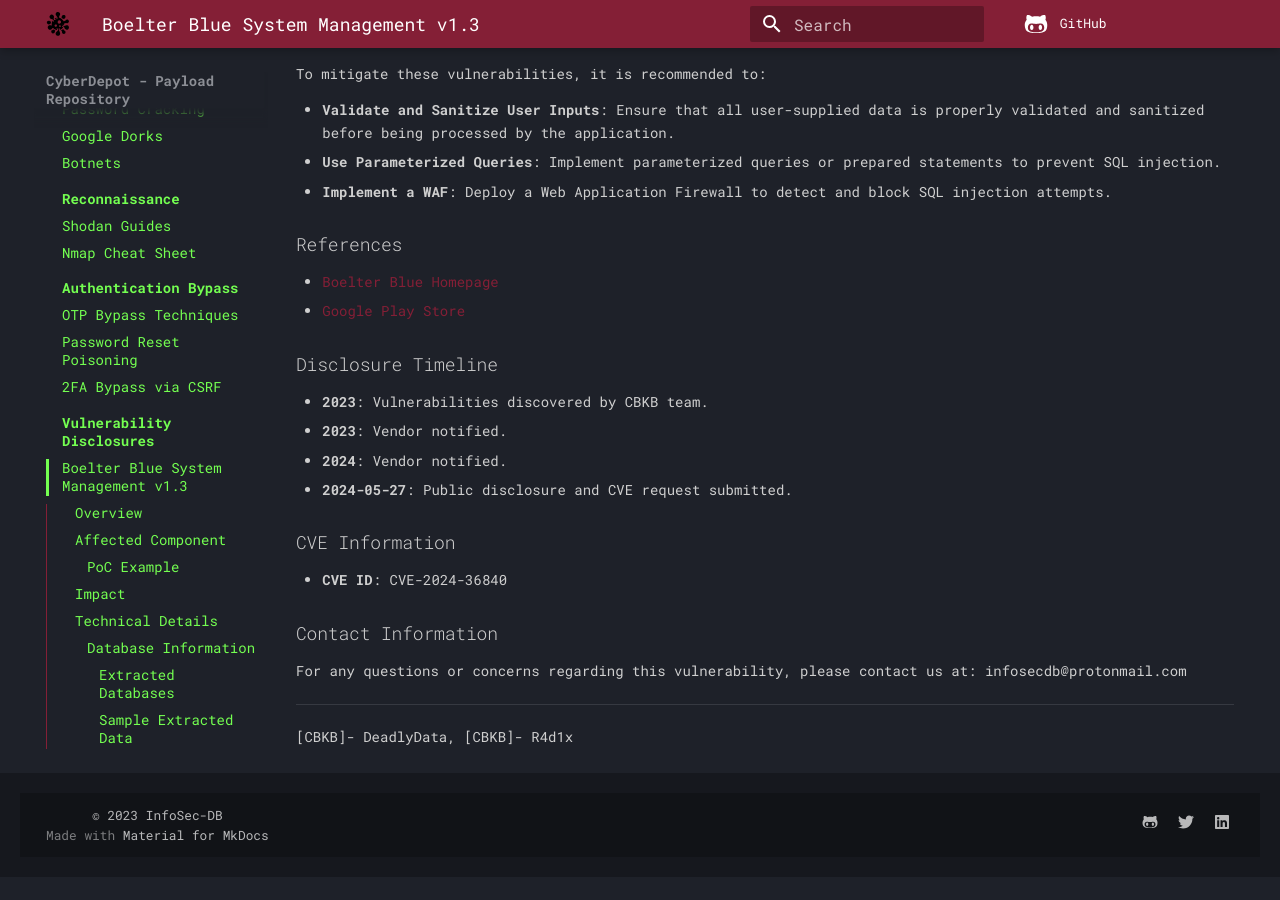
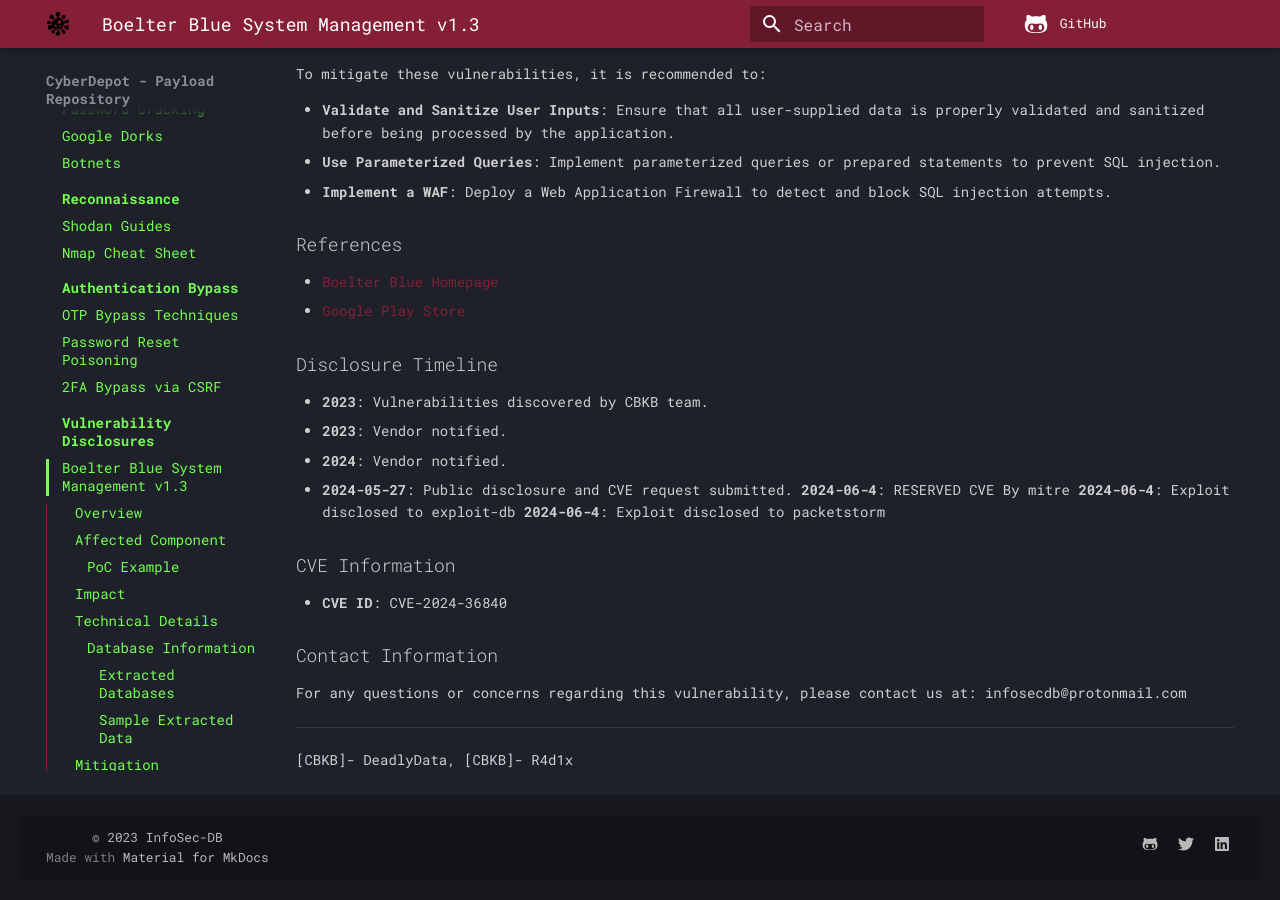
Before and after one commit to InfoSec-DB/CyberDepot, an MkDocs documentation site: the page built from docs/vuln_boelter_blue.md, in a window 1280 px wide and 900 px high, scrolled down 3371 px. Built offline with MkDocs 1.6.1 and Material for MkDocs 9.7.7, drawn with Linux system fonts in a browser that asks for light colours; comment, search, counter and statistics services are not loaded; before the commit the page ends 4248 px from its top, so only the background shows below that.

Commit message:
Vuln format fix

```diff
--- a/docs/vuln_boelter_blue.md
+++ b/docs/vuln_boelter_blue.md
@@ -207,6 +207,9 @@
 -   **2023**: Vendor notified.
 -   **2024**: Vendor notified.
 -   **2024-05-27**: Public disclosure and CVE request submitted.
+    **2024-06-4**: RESERVED CVE By mitre
+    **2024-06-4**: Exploit disclosed to exploit-db
+    **2024-06-4**: Exploit disclosed to packetstorm
 
 ## CVE Information
 
```
